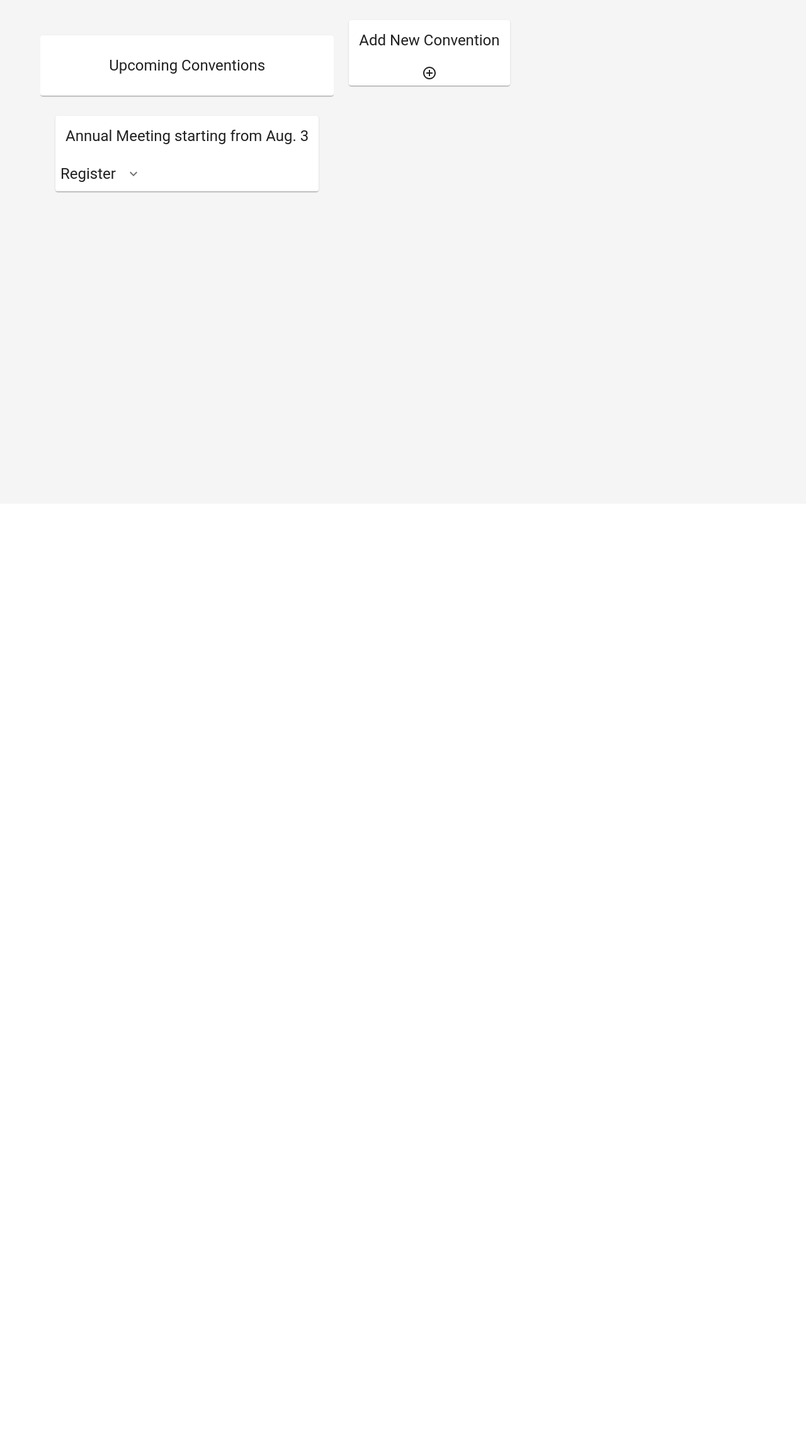
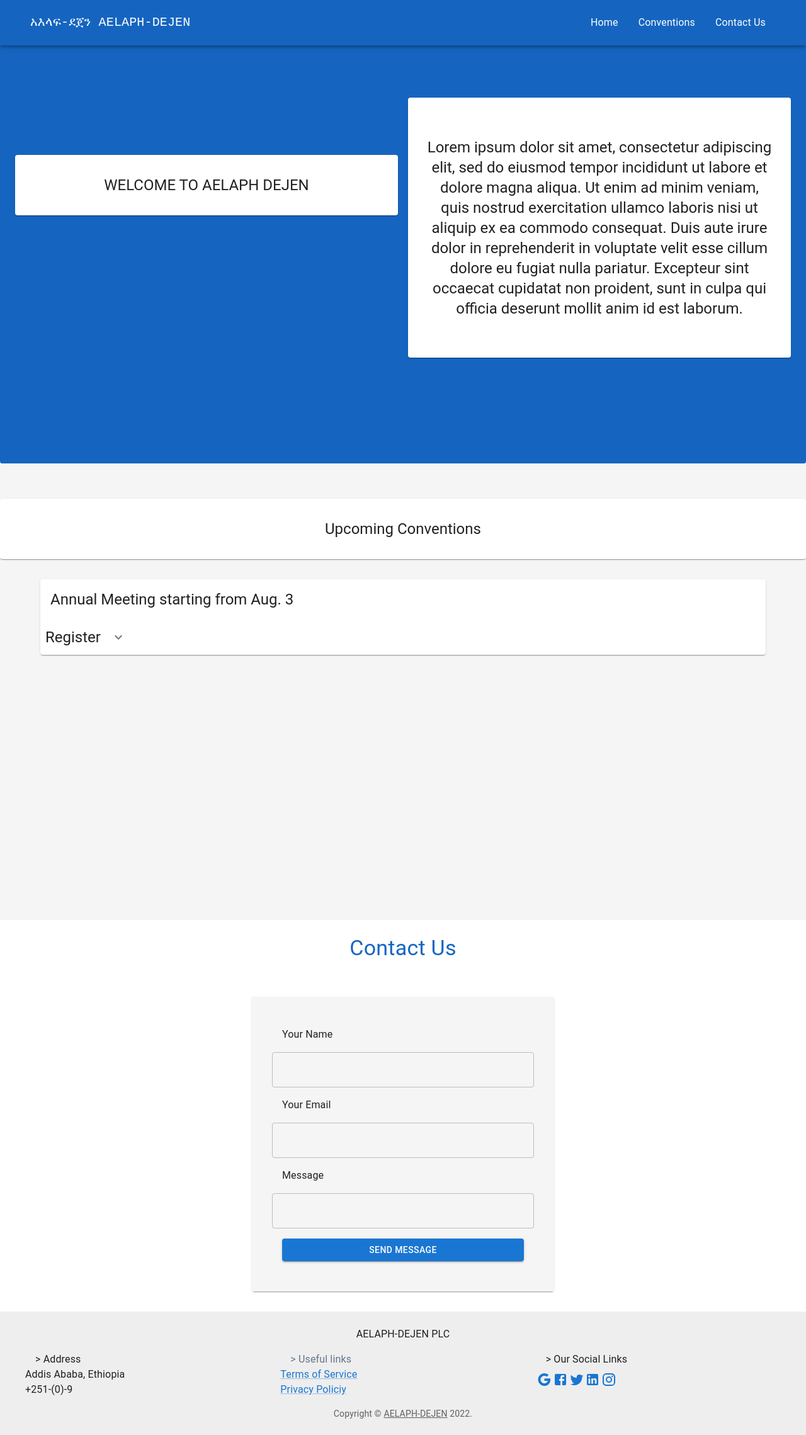
Before and after one commit to HezekielT/Aelaf_Dejen_WebApp, a React (Create React App) app in the folder client/: page / in a window 1280 px wide. Shown: the whole page at 63% size. Before the commit the page ends 800 px from the top, so only its background shows below. Built offline with nearby package versions, Linux system fonts and the light colour scheme.

Commit message:
done with navbar

```diff
--- a/client/src/App.js
+++ b/client/src/App.js
@@ -15,14 +15,14 @@ import { RefProvider } from './context/refProvider';
 function App() {
   return (
     <RefProvider>
-      {/* <Navigator /> */}
+      <Navigator />
       {/* <NavBar /> */}
       {/* <Admin_Dashboard /> */}
       {/* <Manage_Contents /> */}
       {/* <Dashboard /> */}
       {/* <Manage_Account /> */}
       {/* <Footer /> */}
-      <Admin_Dashboard />
+      {/* <Admin_Dashboard /> */}
     </RefProvider>
   );
 }
--- a/client/src/screens/navbar.jsx
+++ b/client/src/screens/navbar.jsx
@@ -99,11 +99,15 @@ function NavBar() {
                                         display: { xs: 'block', md: 'none' },
                                     }}
                                 >
-                                    {pages.map((page) => (
-                                        <MenuItem key={page} onClick={handleCloseNavMenu}>
-                                            <Link sx={{textDecoration:"none"}}>{page}</Link>
+                                        <MenuItem key={0} onClick={handleCloseNavMenu}>
+                                            <Link sx={{cursor: 'pointer', textDecoration: 'none',px: 2,}} onClick={() => scrollToRef(homeRef)}>Home</Link>
                                         </MenuItem>
-                                    ))}
+                                        <MenuItem key={1} onClick={handleCloseNavMenu}>
+                                            <Link sx={{cursor: 'pointer', textDecoration: 'none',px: 2,}} onClick={() => scrollToRef(eventRef)}>Conventions</Link>
+                                        </MenuItem>
+                                        <MenuItem key={2} onClick={handleCloseNavMenu}>
+                                            <Link sx={{cursor: 'pointer', textDecoration: 'none',px: 2,}} onClick={() => scrollToRef(contactRef)}>Contact Us</Link>
+                                        </MenuItem>
                              </Menu>
                             </Box>
                             <Typography
```
